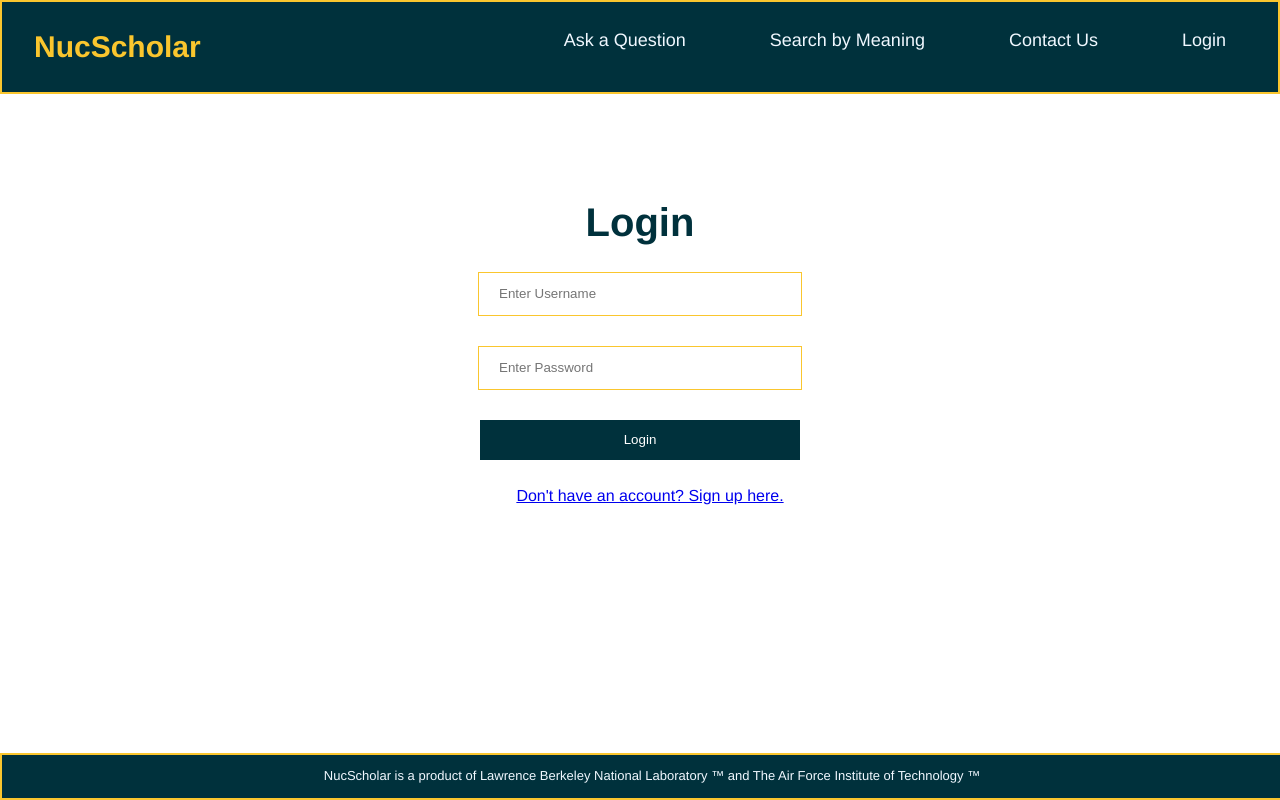
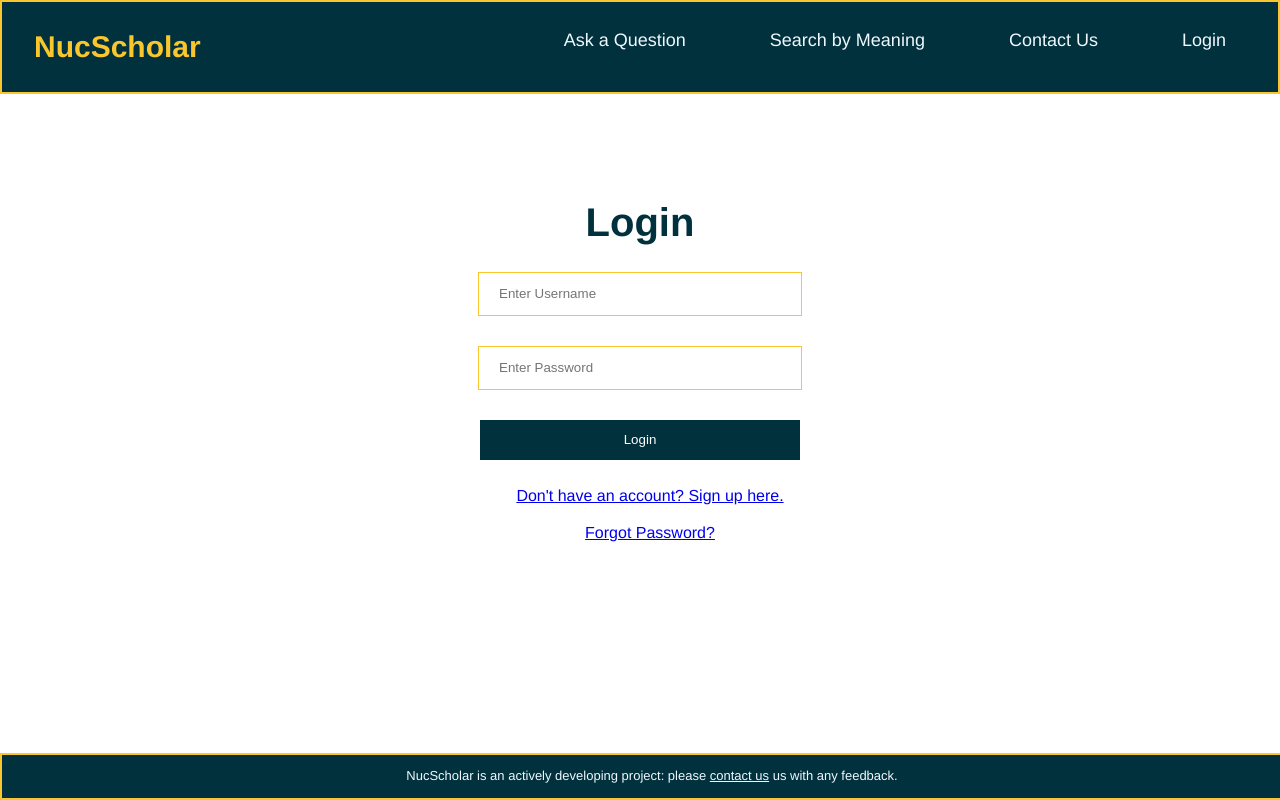
Before and after one commit to dward118/NL-Website, a Vue app in the folder frontend/: page /login in a window 1280 px wide. Built offline with nearby package versions, Linux system fonts and the light colour scheme.

Commit message:
New commit

```diff
--- a/frontend/src/components/MenuBar.vue
+++ b/frontend/src/components/MenuBar.vue
@@ -17,8 +17,7 @@
   </div>
   <footer>
     <p class="footerStyle">
-      NucScholar is a product of Lawrence Berkeley National Laboratory &trade;
-      and The Air Force Institute of Technology &trade;
+      NucScholar is an actively developing project: please <u><a><router-link to="/contact-us">contact us</router-link></a></u> us with any feedback.
     </p>
   </footer>
 </template>
@@ -74,4 +73,9 @@ footer {
   text-align: center;
   font-size: small;
 }
+
+.footerStyle a{
+  text-decoration: none;
+  color: aliceblue;
+}
 </style>
--- a/frontend/src/views/AccountPage.vue
+++ b/frontend/src/views/AccountPage.vue
@@ -7,7 +7,7 @@
     Thank you for using the NucScholar website. <br><br>
     From this page, you can manage different aspects of your account such as: <br>
     -<a href="#container">Changing your password.</a><br>
-    -Logging out.<br>
+    -<a href="#container">Logging out.</a><br>
     -Toggle settings.<br>
     -View admin controls.<br><br>
 
@@ -18,14 +18,14 @@
     <form @submit.prevent="logout">
       <button type="submit">Logout</button>
     </form>
-
   </div>
 
   <div class="container" style="background-color: #aaa;" id="container">
     <h2 style="color: #00313c; font-size: 30px;">Change your password</h2>
-    <hr style="margin-bottom: 50px; border: 1px solid #00313c;">
-    <input type="password" placeholder="Enter Password" v-model="password" autocomplete="current-password" required/>
-    <input type="password" placeholder="Confirm Password" v-model="password" autocomplete="current-password" required/>
+    <hr style="margin-bottom: 20px; border: 1px solid #00313c;">
+    <input type="password" placeholder="Enter Your Old Password" v-model="password" autocomplete="current-password" required/>
+    <input type="password" placeholder="Enter Your New Password" v-model="password" autocomplete="current-password" required/>
+    <input type="password" placeholder="Confirm New Password" v-model="password" autocomplete="current-password" required/>
     <button type="submit">Change</button>
   </div>
 
@@ -79,7 +79,7 @@ export default {
 }
 
 .container {
-  margin: 300px auto 0px auto;
+  margin: 100px auto 0px auto;
   width: 400px;
   height: 20rem;
   border: 1px solid #00313c;
@@ -105,7 +105,7 @@ export default {
 }
 
 .logout button {
-margin: 100px auto 10px auto;
+margin: 500px auto 10px auto;
 width: 320px;
 height: 40px;
 border: 1px solid #00313c;
--- a/frontend/src/views/LoginPage.vue
+++ b/frontend/src/views/LoginPage.vue
@@ -11,6 +11,9 @@
       </form>
       <p>
         <router-link to="/sign-up">Don't have an account? Sign up here.</router-link>
+      </p>
+      <p>
+        <router-link to="/sign-up">Forgot Password?</router-link>
       </p>
     </div>
   </div>
```
